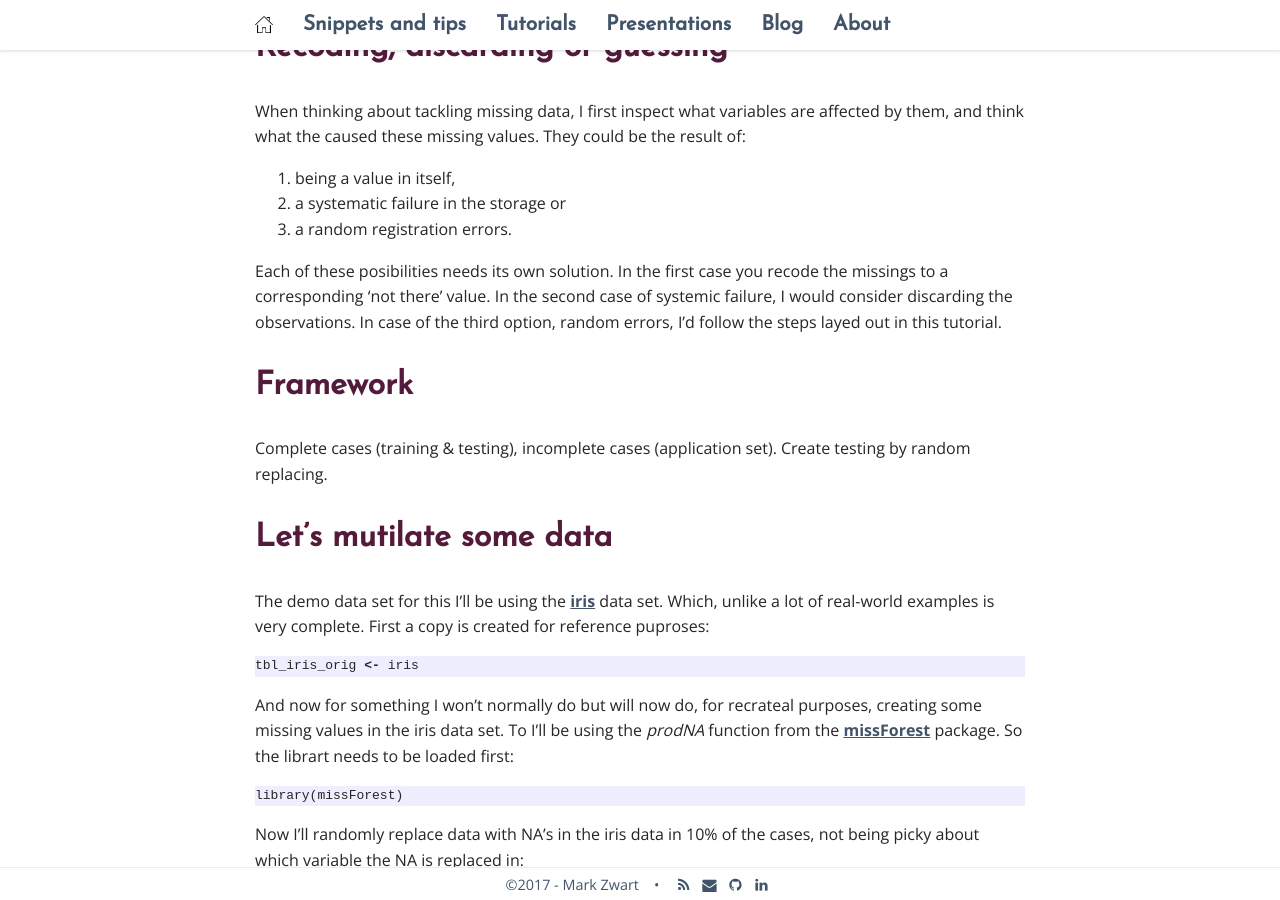
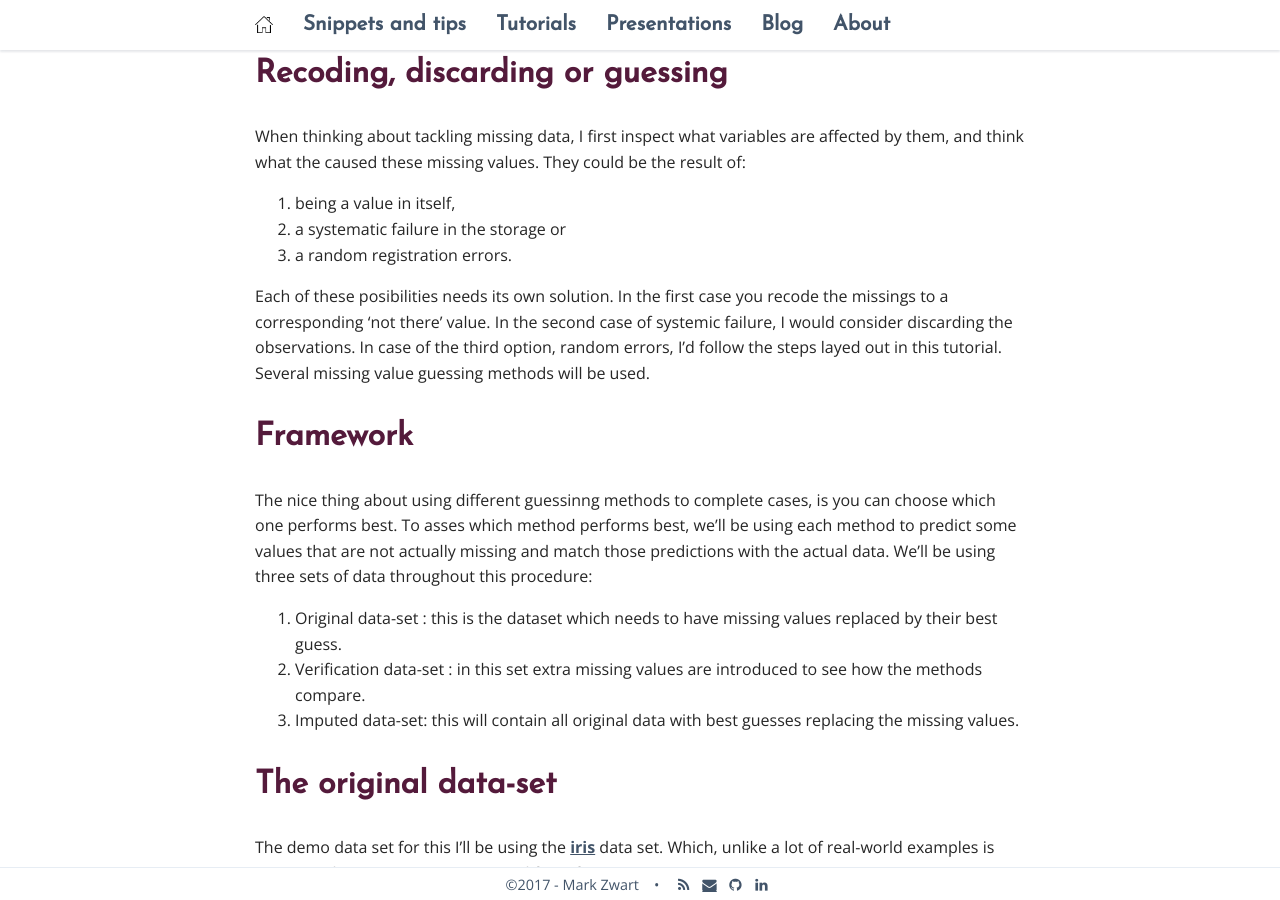
Before and after one commit to mark-me/mark-me.github.io, a Jekyll site: the page built from _pages/tutorials/impute-missings/impute-missings.md, in a window 1280 px wide and 900 px high, scrolled down 590 px. Built offline with Jekyll 4.4.1, drawn with Linux system fonts in a browser that asks for light colours; nearby versions of some CDN libraries; comment, search, counter and statistics services are not loaded; some of the changed text lies outside the part shown.

Commit message:
Update impute-missings.md

````diff
--- a/_pages/tutorials/impute-missings/impute-missings.md
+++ b/_pages/tutorials/impute-missings/impute-missings.md
@@ -16,19 +16,26 @@ When thinking about tackling missing data, I first inspect what variables are af
 2. a systematic failure in the storage or
 3. a random registration errors.
 
-Each of these posibilities needs its own solution. In the first case you recode the missings to a corresponding 'not there' value. In the second case of systemic failure, I would consider discarding the observations. In case of the third option, random errors, I'd follow the steps layed out in this tutorial.
+Each of these posibilities needs its own solution. In the first case you recode the missings to a corresponding 'not there' value. In the second case of systemic failure, I would consider discarding the observations. In case of the third option, random errors, I'd follow the steps layed out in this tutorial. Several missing value guessing methods will be used.
 
 # Framework
 
- Complete cases (training & testing), incomplete cases (application set). Create testing by random replacing.
+The nice thing about using different guessinng methods to complete cases, is you can choose which one performs best. To asses which method performs best, we'll be using each method to predict some values that are not actually missing and match those predictions with the actual data. We'll be using three sets of data throughout this procedure:
 
-# Let's mutilate some data
+1. Original data-set : this is the dataset which needs to have missing values replaced by their best guess.
+2. Verification data-set : in this set extra missing values are introduced to see how the methods compare.
+2. Imputed data-set: this will contain all original data with best guesses replacing the missing values.
+
+# The original data-set
 
 The demo data set for this I'll be using the **[iris](https://en.wikipedia.org/wiki/Iris_flower_data_set)** data set. Which, unlike a lot of real-world examples is very complete. First a copy is created for reference puproses:
 ```r
 tbl_iris_orig <- iris
 ```
-And now for something I won't normally do but will now do, for recrateal purposes, creating some missing values in the iris data set. To I'll be using the _prodNA_ function from the **[missForest](https://www.rdocumentation.org/packages/missForest/versions/1.4)** package. So the librart needs to be loaded first:
+
+# The verification data-set
+
+And now for something I won't normally do, but will now do for recrateal purposes, I'll mutilate some data creating some missing values in the iris data set to create a verification set. To I'll be using the _prodNA_ function from the **[missForest](https://www.rdocumentation.org/packages/missForest/versions/1.4)** package. So the librart needs to be loaded first:
 ```r
 library(missForest)
 ```
````
